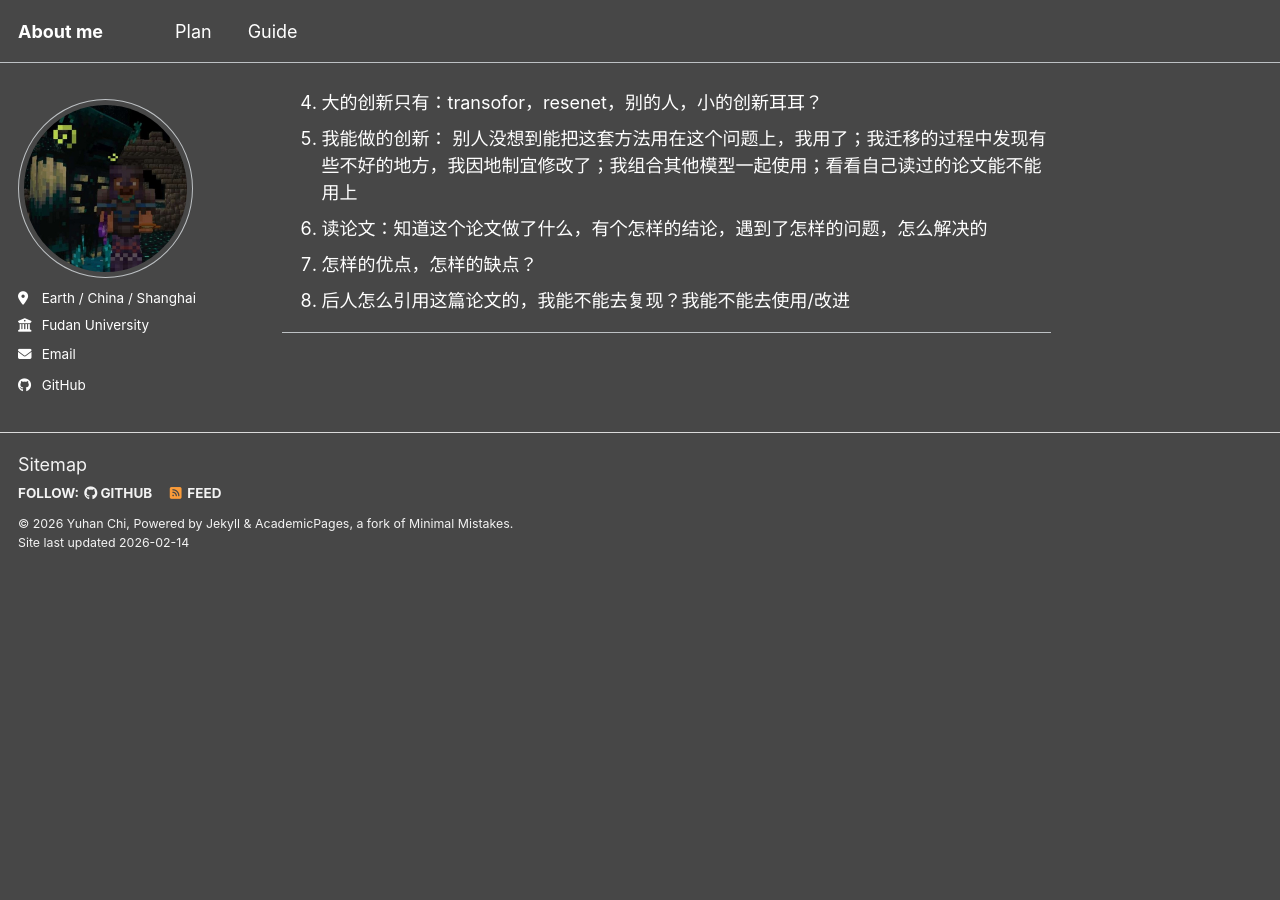
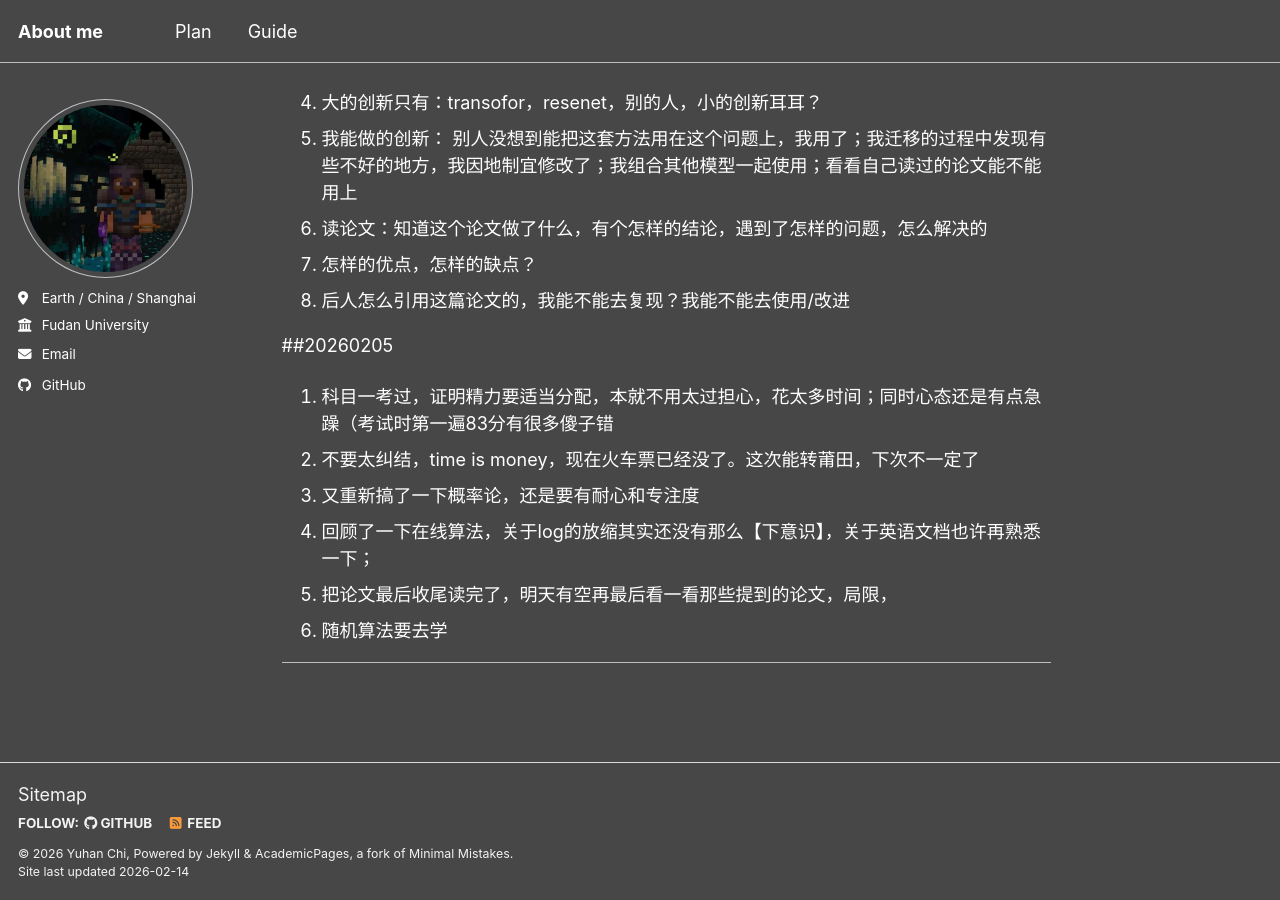
Before and after one commit to Chi-Shan0707/Chi-Shan0707.github.io, a Jekyll site: the page built from _pages/review.md, in a window 1280 px wide and 900 px high, scrolled down 1635 px. Built offline with Jekyll 4.4.1, drawn with Linux system fonts in a browser that asks for light colours; a script bundle is joined from its source files by our own code; library files that are not in the unit come from our copies; before the commit the page ends 2205 px from its top, so only the background shows below that.

Commit message:
review: 20260205

```diff
--- a/_pages/review.md
+++ b/_pages/review.md
@@ -54,5 +54,12 @@ redirect_from:
 7. 怎样的优点，怎样的缺点？
 8. 后人怎么引用这篇论文的，我能不能去复现？我能不能去使用/改进
 
+##20260205
+1. 科目一考过，证明精力要适当分配，本就不用太过担心，花太多时间；同时心态还是有点急躁（考试时第一遍83分有很多傻子错
+2. 不要太纠结，time is money，现在火车票已经没了。这次能转莆田，下次不一定了
+3. 又重新搞了一下概率论，还是要有耐心和专注度
+4. 回顾了一下在线算法，关于log的放缩其实还没有那么【下意识】，关于英语文档也许再熟悉一下；
+5. 把论文最后收尾读完了，明天有空再最后看一看那些提到的论文，局限，
+6. 随机算法要去学
 
 ---
```
